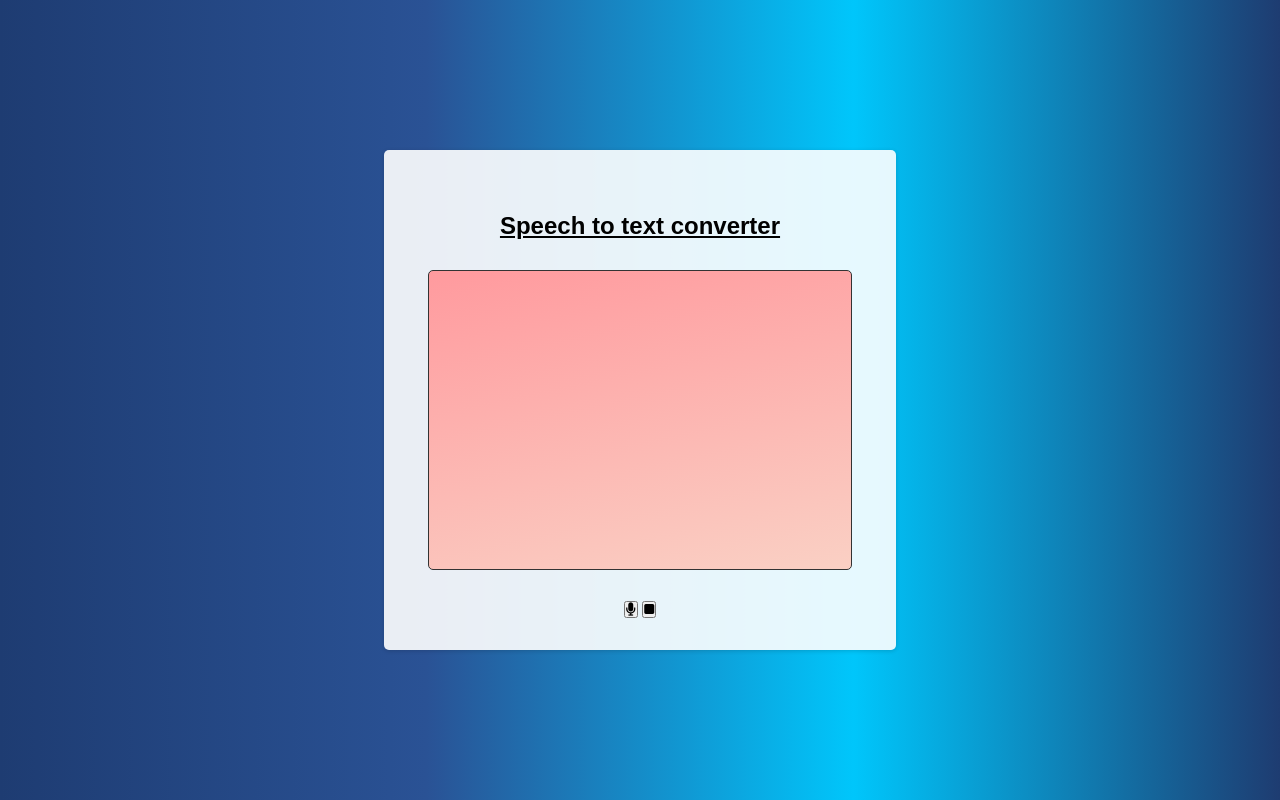
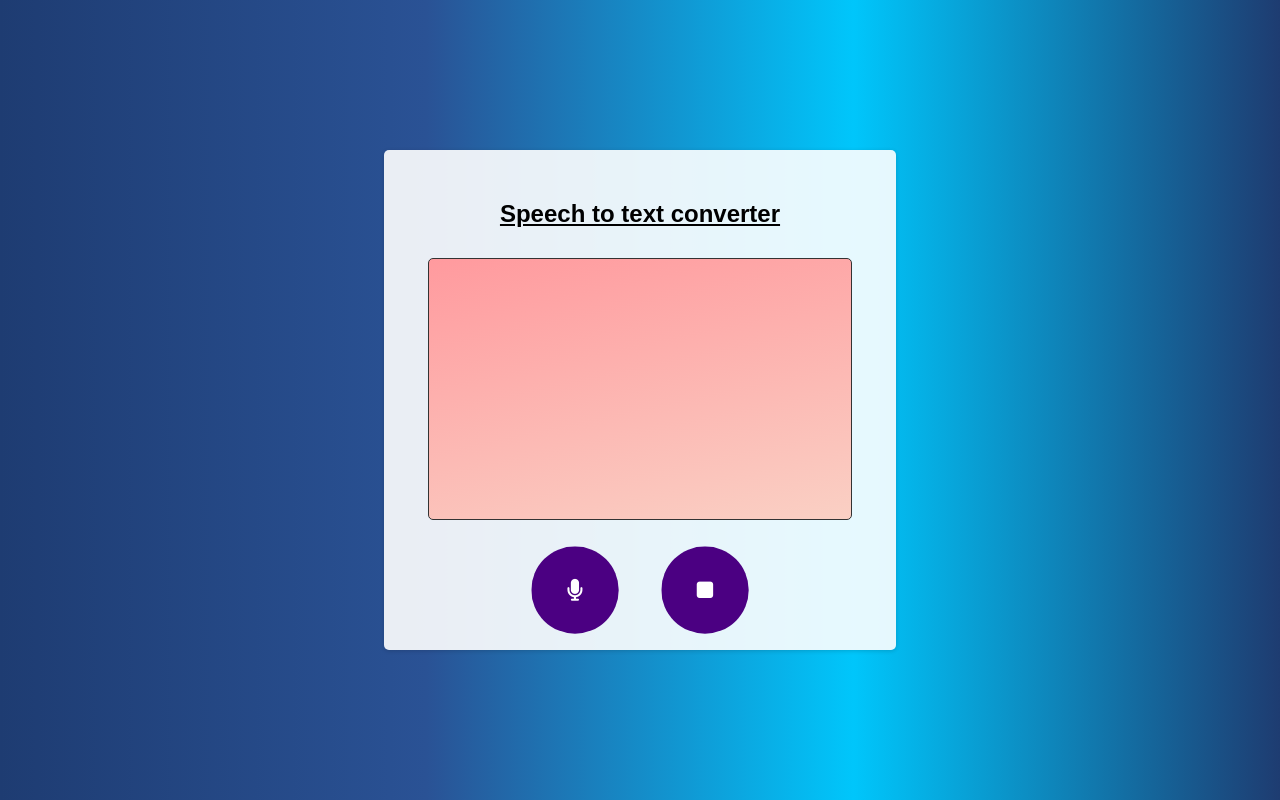
Before and after one commit to fotsoeddy/JavaScript-learning-project, a plain HTML site: page index.html in a window 1280 px wide. Drawn offline with Linux system fonts and the light colour scheme.

Commit message:
ive customise the buttons and i can say the css part is done for the project

```diff
--- a/style.css
+++ b/style.css
@@ -39,9 +39,34 @@ h2{
     background: linear-gradient( 168deg, #ff9a9e, #fad0c4);
     border-radius: 5px;
 }
-.button-containe{
+.button-container{
     display: flex;
     align-items: center;
     justify-content: center;
     gap: 50px;
 }
+button{
+    font-size: 20px;
+    height: 80px;
+    width: 80px;
+    border-radius: 50%;
+    background-color: indigo;
+    color: #fff;
+    outline: none;
+    border: none;
+    animation: pulse 1.5s infinite alternate;
+    cursor: pointer;
+
+}
+button:hover{
+    background-color: darkblue;
+}
+@keyframes pulse {
+    from{
+        transform: scale(1);
+
+    }
+    to{
+        transform: scale(1.1);
+    }
+}
```
